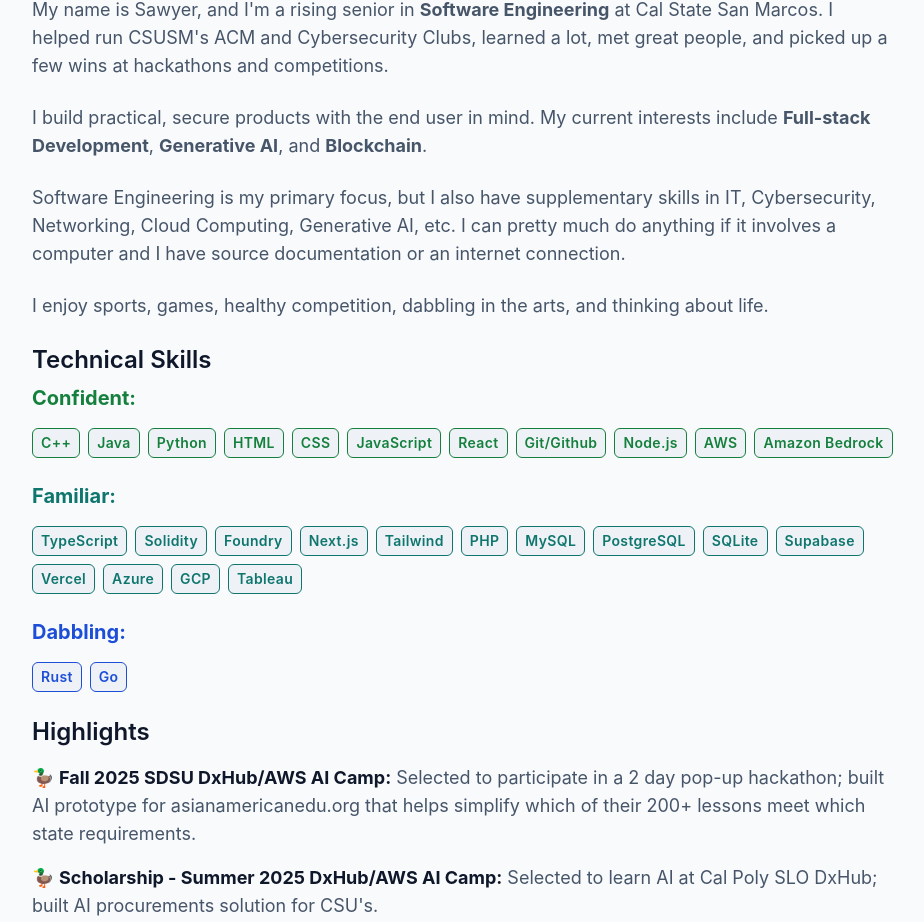
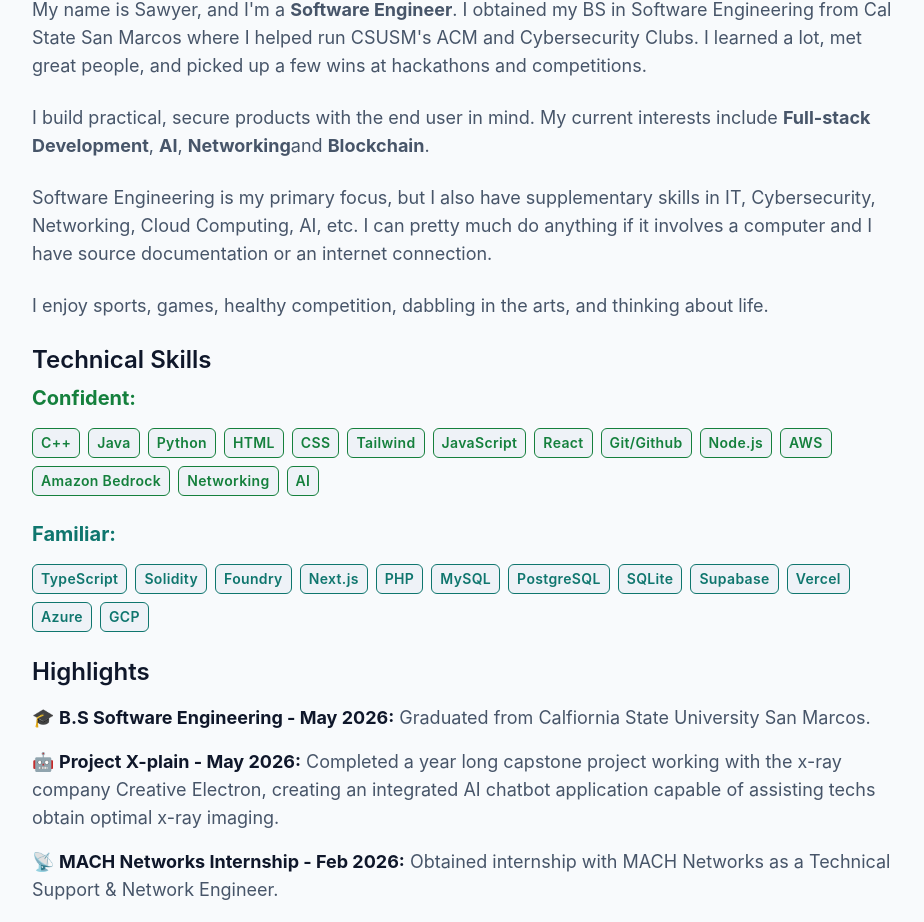
Before and after one commit to sawyersieja/kikko, a Next.js app: page /about in a window 1280 px wide. Shown: the part 200-1122 px from the top of the page, without its empty margins (176-1100 px from the left). Built offline with nearby package versions, Linux system fonts and the light colour scheme.

Commit message:
Updated AboutMe and Projects content.

```diff
--- a/src/app/about/AboutSummary.tsx
+++ b/src/app/about/AboutSummary.tsx
@@ -2,9 +2,9 @@
     return(
         <section>
             <h2 className="text-2xl text-foreground font-semibold mb-2">Who I am</h2>
-            <p className="text-base sm:text-lg text-muted mb-6">My name is Sawyer, and I&apos;m a rising senior in <strong>Software Engineering</strong> at Cal State San Marcos. I helped run CSUSM&apos;s ACM and Cybersecurity Clubs, learned a lot, met great people, and picked up a few wins at hackathons and competitions.</p>
-            <p className="text-base sm:text-lg text-muted mb-6">I build practical, secure products with the end user in mind. My current interests include <strong>Full-stack Development</strong>, <strong>Generative AI</strong>, and <strong>Blockchain</strong>.</p>
-            <p className="text-base sm:text-lg text-muted mb-6">Software Engineering is my primary focus, but I also have supplementary skills in IT, Cybersecurity, Networking, Cloud Computing, Generative AI, etc. I can pretty much do anything if it involves a computer and I have source documentation or an internet connection.</p>
+            <p className="text-base sm:text-lg text-muted mb-6">My name is Sawyer, and I&apos;m a <strong>Software Engineer</strong>. I obtained my BS in Software Engineering from Cal State San Marcos where I helped run CSUSM&apos;s ACM and Cybersecurity Clubs. I learned a lot, met great people, and picked up a few wins at hackathons and competitions.</p>
+            <p className="text-base sm:text-lg text-muted mb-6">I build practical, secure products with the end user in mind. My current interests include <strong>Full-stack Development</strong>, <strong>AI</strong>, <strong>Networking</strong>and <strong>Blockchain</strong>.</p>
+            <p className="text-base sm:text-lg text-muted mb-6">Software Engineering is my primary focus, but I also have supplementary skills in IT, Cybersecurity, Networking, Cloud Computing, AI, etc. I can pretty much do anything if it involves a computer and I have source documentation or an internet connection.</p>
             <p className="text-base sm:text-lg text-muted mb-6">I enjoy sports, games, healthy competition, dabbling in the arts, and thinking about life.</p>
         </section>
     );
--- a/src/app/about/Highlights.tsx
+++ b/src/app/about/Highlights.tsx
@@ -4,10 +4,19 @@
             <h2 className="text-2xl text-foreground font-semibold mb-4">Highlights</h2>
             <ul className="list-inside space-y-4 text-base sm:text-lg text-muted mb-6">
                 <li>
-                    🦆 <strong className="text-foreground">Fall 2025 SDSU DxHub/AWS AI Camp:</strong> Selected to participate in a 2 day pop-up hackathon; built AI prototype for asianamericanedu.org that helps simplify which of their 200+ lessons meet which state requirements.
+                    🎓 <strong className="text-foreground">B.S Software Engineering - May 2026:</strong> Graduated from Calfiornia State University San Marcos.
                 </li>
                 <li>
-                    🦆 <strong className="text-foreground">Scholarship - Summer 2025 DxHub/AWS AI Camp:</strong> Selected to learn AI at Cal Poly SLO DxHub; built AI procurements solution for CSU&apos;s.
+                    🤖 <strong className="text-foreground">Project X-plain - May 2026:</strong> Completed a year long capstone project working with the x-ray company Creative Electron, creating an integrated AI chatbot application capable of assisting techs obtain optimal x-ray imaging.
+                </li>
+                <li>
+                    📡 <strong className="text-foreground">MACH Networks Internship - Feb 2026:</strong> Obtained internship with MACH Networks as a Technical Support & Network Engineer.
+                </li>
+                <li>
+                    🦆 <strong className="text-foreground">SDSU DxHub/AWS AI Camp - Fall 2025:</strong> Selected to participate in a 2 day pop-up hackathon; built AI prototype for asianamericanedu.org that helps simplify which of their 200+ lessons meet which state requirements.
+                </li>
+                <li>
+                    🦆 <strong className="text-foreground">DxHub/AWS AI Camp - Summer 2025: </strong>Selected to learn AI at Cal Poly SLO DxHub; built AI procurements solution for CSU&apos;s.
                 </li>
                 <li>
                     🏆 <strong className="text-foreground">Winner  – 2023 Consensys NAVH Hackathon:</strong> Built the frontend for an automated payments system in a Web3 programming competition.
--- a/src/app/about/Skills.tsx
+++ b/src/app/about/Skills.tsx
@@ -1,18 +1,21 @@
 const Skills = () => {
 
-    const skills: { confident: string[], familiar: string[], improving: string[] } = {
+    const skills: { confident: string[], familiar: string[],} = {
         confident: [
             "C++",
             "Java",
             "Python",
             "HTML",
             "CSS",
+            "Tailwind",
             "JavaScript",
             "React",
             "Git/Github",
             "Node.js",
             "AWS",
             "Amazon Bedrock",
+            "Networking",
+            "AI",
 
         ],
         familiar: [
@@ -20,7 +23,6 @@
             "Solidity",
             "Foundry",
             "Next.js",
-            "Tailwind",
             "PHP",
             "MySQL",
             "PostgreSQL",
@@ -29,13 +31,8 @@
             "Vercel",
             "Azure",
             "GCP",
-            "Tableau",
 
         ],
-        improving: [
-            "Rust",
-            "Go",
-        ]
     };
 
     return (
@@ -52,18 +49,9 @@
             </div>
 
             <h3 className="text-xl font-bold mt-6 mb-4 text-info">Familiar:</h3>
-            <div className="flex flex-wrap gap-2">
+            <div className="flex flex-wrap gap-2 mb-6">
                 {skills.familiar.map((skill, index) => (
                     <span key={index} className="px-2 py-1 bg-surface text-info font-semibold border border-info rounded-md text-sm tracking-wide">
-                        {skill}
-                    </span>
-                ))}
-            </div>
-
-            <h3 className="text-xl font-bold mt-6 mb-4 text-brand">Dabbling:</h3>
-            <div className="flex flex-wrap gap-2 mb-6">
-                {skills.improving.map((skill, index) => (
-                    <span key={index} className="px-2 py-1 bg-surface text-brand font-semibold border border-brand rounded-md text-sm tracking-wide">
                         {skill}
                     </span>
                 ))}
--- a/src/app/projects/ProjectCard.tsx
+++ b/src/app/projects/ProjectCard.tsx
@@ -21,7 +21,7 @@
                     ))}
                 </div>
                 {!link && (
-                    <p className="text-sm italic text-muted">Demo not publicly available.</p>
+                    <p className="text-sm italic text-muted">Repo not publicly available.</p>
                 )}
             </div>
         </div>
--- a/src/app/projects/page.tsx
+++ b/src/app/projects/page.tsx
@@ -14,6 +14,12 @@
 }
 
 const projects: Project[] = [
+    {
+        title:"Project X-plain",
+        description:"Completed a year long capstone project working with the x-ray company Creative Electron, creating an integrated AI chatbot application capable of assisting techs obtain optimal x-ray imaging.",
+        tech: ["Python", "PySide 6", "AWS", "Amazon Bedrock", "Chroma", "RAG", "Prompt Engineering"],
+        link:"",
+    },
     {
         title:"AI State Requirements",
         description:"An AI prototype built for the SDSU AWS/DxHub AI hackathon, designed to help educators verify their online lessons meet state standards. The application combines document analysis, knowledge base retrieval, and AI-powered insights to provide comprehensive educational support.",
```
